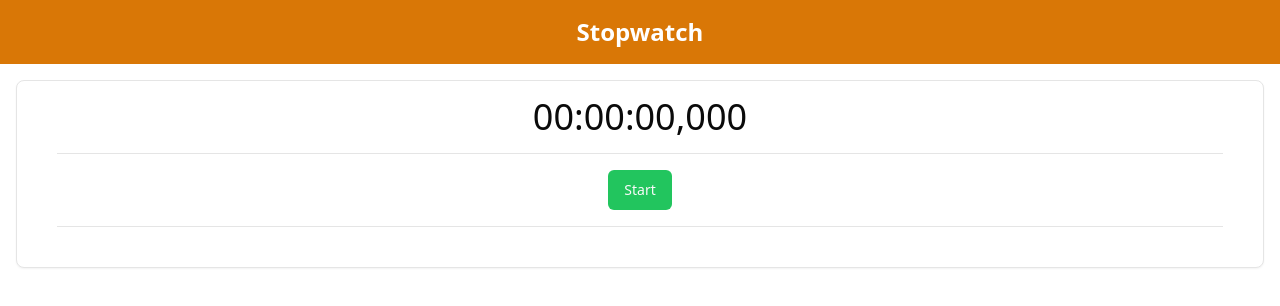
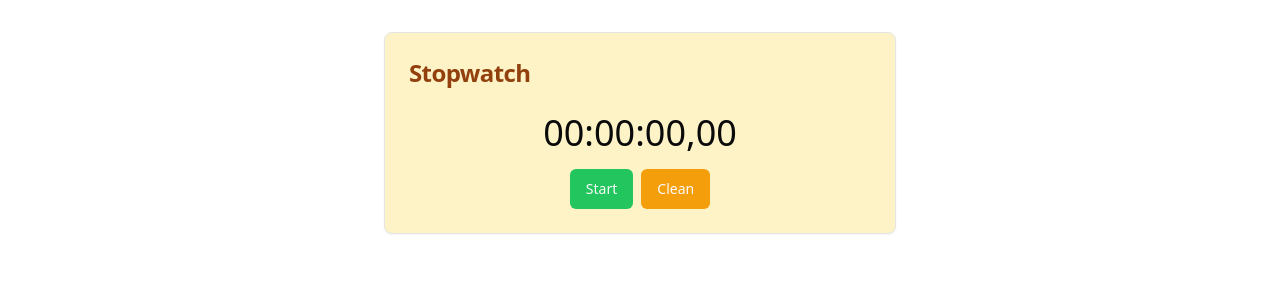
Before and after one commit to MateusBarceliniTuring/xAI_react_jsx, a React (Vite) app: page / in a window 1280 px wide. Shown: the top 306 px of the page. Built offline with nearby package versions, Linux system fonts and the light colour scheme.

Commit message:
41026-ModelB

```diff
--- a/src/App.jsx
+++ b/src/App.jsx
@@ -1,125 +1,109 @@
 import React, { useState, useEffect } from 'react';
-import { Card, CardContent } from "@/components/ui/card";
+import { Card, CardHeader, CardTitle, CardContent } from "@/components/ui/card";
 import { Button } from "@/components/ui/button";
-import { Separator } from "@/components/ui/separator";
-import { Table, TableBody, TableCell, TableHead, TableHeader, TableRow } from "@/components/ui/table"
 
-function formatTime(ms) {
-  const hours = `0${Math.floor(ms / 3600000)}`.slice(-2);
-  const minutes = `0${Math.floor((ms % 3600000) / 60000)}`.slice(-2);
-  const seconds = `0${Math.floor((ms % 60000) / 1000)}`.slice(-2);
-  const milliseconds = ms % 1000;
-  return `${hours.toString().padStart(2, '0')}:${minutes.toString().padStart(2, '0')}:${seconds.toString().padStart(2, '0')},${milliseconds.toString().padStart(3, '0')}`;
-}
+function Stopwatch() {
+  const [time, setTime] = useState(0);
+  const [running, setRunning] = useState(false);
+  const [turns, setTurns] = useState([]);
+  const [lastTurnTime, setLastTurnTime] = useState(0);
 
-const Header = () => {
+  useEffect(() => {
+    let interval;
+    if (running) {
+      interval = setInterval(() => {
+        setTime(prevTime => prevTime + 10);
+      }, 10);
+    } else if (!running) {
+      clearInterval(interval);
+    }
+    return () => clearInterval(interval);
+  }, [running]);
+
+  const startStop = () => {
+    setRunning(!running);
+    if (!running) {
+      setLastTurnTime(time);
+    }
+  };
+
+  const addTurn = () => {
+    const partialTime = time - lastTurnTime;
+    setTurns([...turns, { number: turns.length + 1, partial: partialTime, total: time }]);
+    setLastTurnTime(time);
+  };
+
+  const cleanAll = () => {
+    setTime(0);
+    setRunning(false);
+    setTurns([]);
+    setLastTurnTime(0);
+  };
+
+  const formatTime = (timeInMs) => {
+    const pad = (num, size) => ('000' + num).slice(size * -1);
+    const time = parseFloat(timeInMs).toFixed(2);
+    const hours = Math.floor(time / 360000);
+    const minutes = Math.floor((time % 360000) / 6000);
+    const seconds = Math.floor((time % 6000) / 100);
+    const milliseconds = time.slice(-2);
+
+    return `${pad(hours, 2)}:${pad(minutes, 2)}:${pad(seconds, 2)},${pad(milliseconds, 2)}`;
+  };
+
   return (
-    <div className="bg-amber-600 p-4 text-white text-center">
-      <header className="text-2xl font-bold">Stopwatch</header>
+    <div className="flex flex-col items-center p-4 sm:p-8">
+      <Card className="w-full max-w-lg bg-amber-100">
+        <CardHeader>
+          <CardTitle className="text-amber-800 text-2xl">Stopwatch</CardTitle>
+        </CardHeader>
+        <CardContent>
+          <div className="text-4xl text-center mb-4">{formatTime(time)}</div>
+          <div className="flex justify-center space-x-2">
+            <Button onClick={startStop} className={`${running ? 'bg-red-500' : 'bg-green-500'} ${running ? 'hidden' : ''}`}>
+              {running ? 'Stop' : 'Start'}
+            </Button>
+            <Button onClick={addTurn} className={`${running ? '' : 'hidden'} bg-amber-500`}>Turn</Button>
+            <Button onClick={cleanAll} className={`${running ? 'hidden' : ''} bg-amber-500`}>Clean</Button>
+          </div>
+        </CardContent>
+      </Card>
+      <TurnsTable turns={turns} />
     </div>
   );
 }
 
-const StopwatchDisplay = ({ time }) => (
-  <div className="text-4xl text-center mb-4">
-    {formatTime(time)}
-  </div>
-);
-
-const ControlButtons = ({ onStart, onStop, onTurn, onClean, show }) => (
-  <div className="flex flex-wrap gap-2 justify-center">
-    {show.start && <Button onClick={onStart} className="bg-green-500">Start</Button>}
-    {show.turn && <Button onClick={onTurn} className="bg-amber-400">Turn</Button>}
-    {show.stop && <Button onClick={onStop} className="bg-red-500">Stop</Button>}
-    {show.clean && <Button onClick={onClean} className="bg-amber-400">Clean</Button>}
-  </div>
-);
-
-const TurnsTable = ({ turns }) => (
-  <Table>
-    <TableHeader>
-      <TableRow>
-        <TableHead>Turn</TableHead>
-        <TableHead>Partial</TableHead>
-        <TableHead>Total</TableHead>
-      </TableRow>
-    </TableHeader>
-    <TableBody>
-      {turns.map((turn, index) => (
-        <TableRow key={index}>
-          <TableCell>{index + 1}</TableCell>
-          <TableCell>{formatTime(turn.partial)}</TableCell>
-          <TableCell>{formatTime(turn.total)}</TableCell>
-        </TableRow>
-      ))}
-    </TableBody>
-  </Table>
-);
-
-export default function App() {
-  const [time, setTime] = useState(0);
-  const [isActive, setIsActive] = useState(false);
-  const [turns, setTurns] = useState([]);
-  const [showButton, setShowButton] = useState({
-    start: true,
-    turn: false,
-    stop: false,
-    clean: false
-  });
-
-  useEffect(() => {
-    let interval = null;
-
-    if (isActive) {
-      interval = setInterval(() => {
-        setTime(prevTime => prevTime + 10);
-      }, 10);
-    } else if (!isActive && time !== 0) {
-      clearInterval(interval);
-    }
-
-    return () => clearInterval(interval);
-  }, [isActive, time]);
-
-  const startTimer = () => {
-    setIsActive(true);
-    setShowButton({ start: false, turn: true, stop: true, clean: false });
-  };
-
-  const stopTimer = () => {
-    setIsActive(false);
-    setShowButton({ start: true, turn: false, stop: false, clean: true });
-  };
-
-  const addTurn = () => {
-    setTurns(prevTurns => [...prevTurns, { partial: time - (prevTurns.length ? prevTurns[prevTurns.length - 1].total : 0), total: time }]);
-  };
-
-  const cleanAll = () => {
-    setTime(0);
-    setIsActive(false);
-    setTurns([]);
-    setShowButton({ start: true, turn: false, stop: false, clean: false });
-  };
-
+function TurnsTable({ turns }) {
   return (
-    <div className="w-full">
-      <Header />
-      <Card className="m-4 p-4">
-        <CardContent className="flex flex-col items-center">
-          <StopwatchDisplay className="text-6xl mb-4" time={time} />
-          <Separator className="mb-4" />
-          <ControlButtons
-            onStart={startTimer}
-            onStop={stopTimer}
-            onTurn={addTurn}
-            onClean={cleanAll}
-            show={showButton}
-          />
-          <Separator className="mt-4" />
-          {turns.length > 0 && <TurnsTable turns={turns} />}
-        </CardContent>
-      </Card>
+    <div className="mt-4 w-full max-w-lg">
+      {turns.length > 0 && (
+        <Card>
+          <CardContent>
+            <table className="w-full text-sm text-left text-gray-500">
+              <thead className="text-xs text-gray-700 uppercase bg-gray-50">
+                <tr>
+                  <th scope="col" className="px-6 py-3">Turn</th>
+                  <th scope="col" className="px-6 py-3">Partial Time</th>
+                  <th scope="col" className="px-6 py-3">Total Time</th>
+                </tr>
+              </thead>
+              <tbody>
+                {turns.map(turn => (
+                  <tr key={turn.number} className="bg-white border-b">
+                    <td className="px-6 py-4">{turn.number}</td>
+                    <td className="px-6 py-4">{formatTime(turn.partial)}</td>
+                    <td className="px-6 py-4">{formatTime(turn.total)}</td>
+                  </tr>
+                ))}
+              </tbody>
+            </table>
+          </CardContent>
+        </Card>
+      )}
     </div>
   );
 }
+
+export default function App() {
+  return <Stopwatch />;
+}
```
